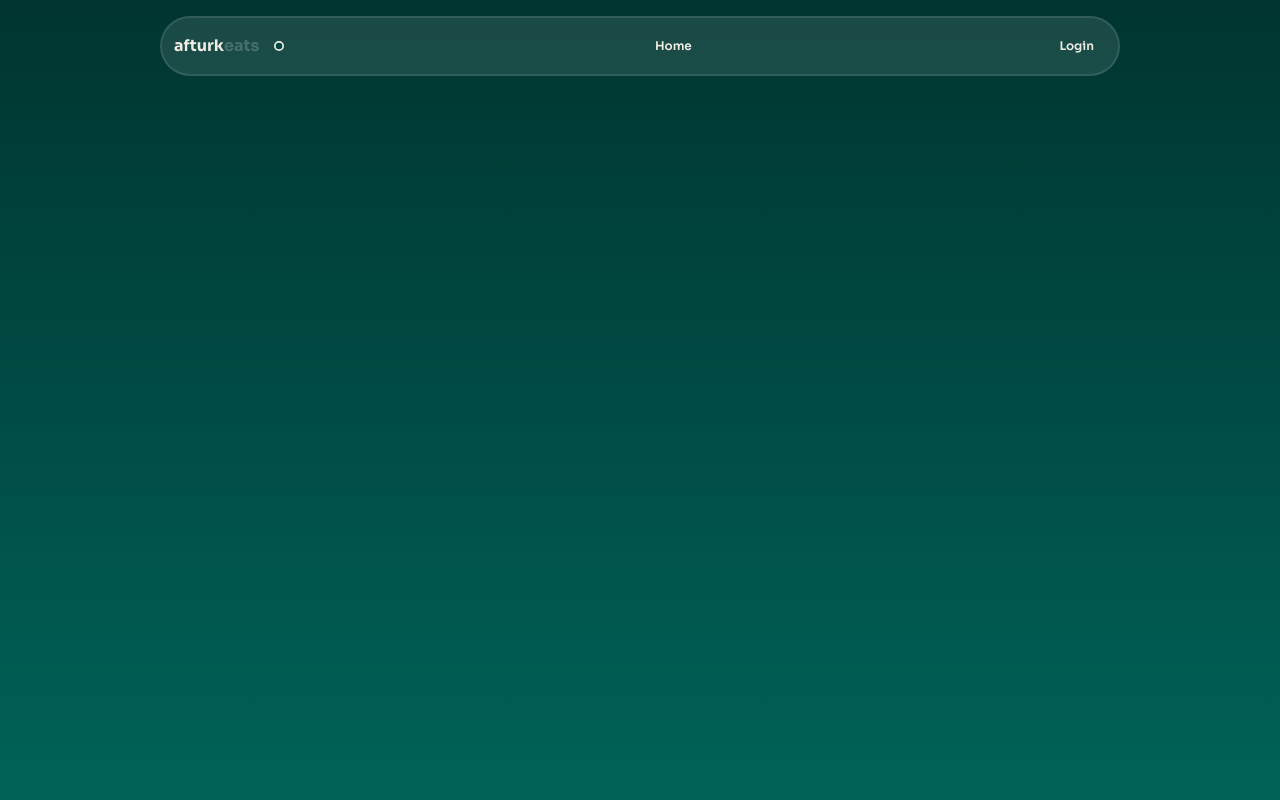
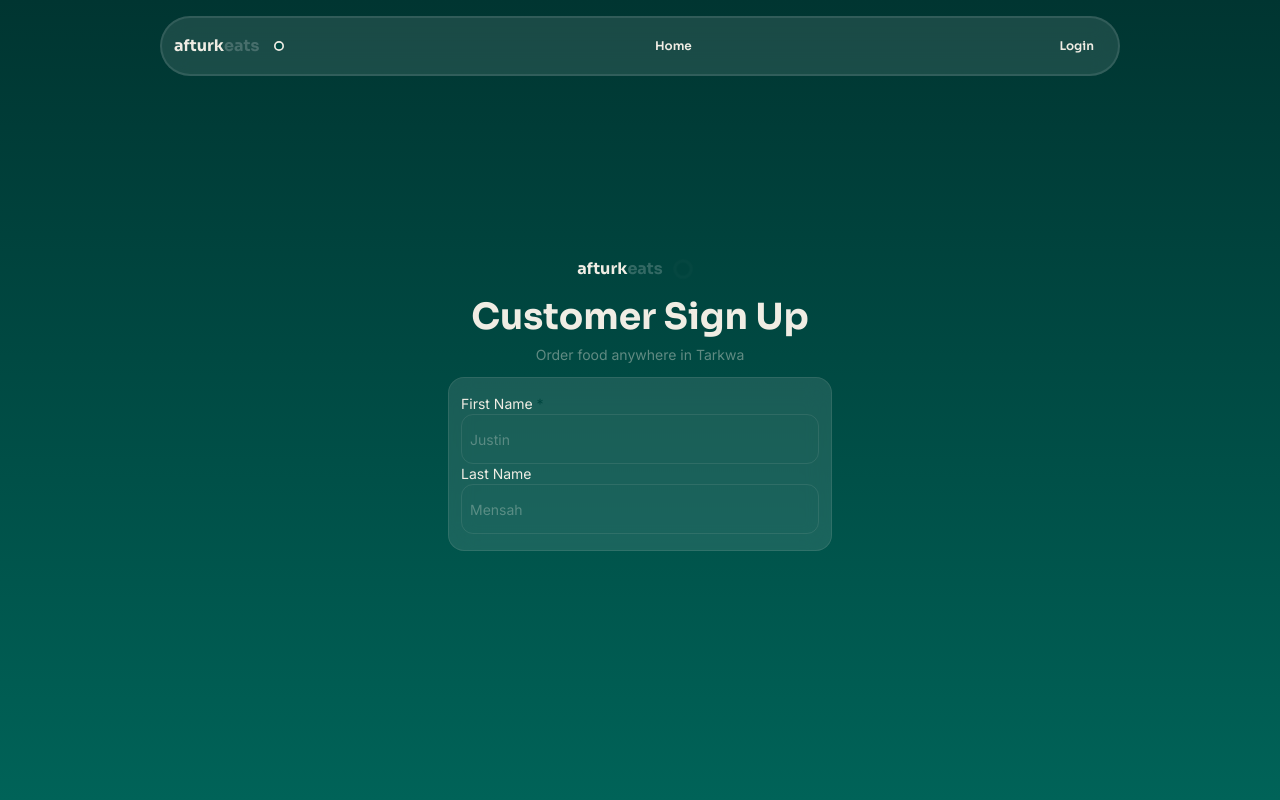
Before and after one commit to johnston-kweku/afturk-eats, a Django app: page /register/ in a window 1280 px wide. Run offline with Django 5.2, Linux system fonts and the light colour scheme.

Commit message:
On sign up

```diff
--- a/accounts/templates/accounts/login.html
+++ b/accounts/templates/accounts/login.html
@@ -32,7 +32,7 @@
             <!-- Username -->
             <span class="flex flex-col items-start mt-3 gap-1">
                 <label for="username" class="text-sand-100/60 text-xs font-light">Username</label>
-                <input type="text" name="username" placeholder="your_username" class="border focus:ring-1 focus:ring-sand-100/30 outline-none border-sand-200/10 rounded-xl px-2 py-3 w-full placeholder:text-sand-100/30 text-sand-100 placeholder:text-sm caret-sand-100 placeholder:font-light" required>
+                <input type="text" name="username" id="username" autocomplete="username" placeholder="your_username" class="border focus:ring-1 focus:ring-sand-100/30 outline-none border-sand-200/10 rounded-xl px-2 py-3 w-full placeholder:text-sand-100/30 text-sand-100 placeholder:text-sm caret-sand-100 placeholder:font-light" required>
                 {% if errors.username %}
                     <p class="text-red-600 font-light text-xs">
                         {{ errors.username }}
@@ -43,7 +43,7 @@
             <!-- Password -->
             <span class="flex flex-col items-start mt-3 gap-1">
                 <label for="password" class="text-sand-100/60 text-xs font-light">Password</label>
-                <input type="password" name="password" placeholder="*************" class="border focus:ring-1 focus:ring-sand-100/30 outline-none border-sand-200/10 rounded-xl px-2 py-3 w-full placeholder:text-sand-100/30 placeholder:text-sm text-sand-100 caret-sand-100 placeholder:font-light" required>
+                <input type="password" name="password" id="password" placeholder="*************" class="border focus:ring-1 focus:ring-sand-100/30 outline-none border-sand-200/10 rounded-xl px-2 py-3 w-full placeholder:text-sand-100/30 placeholder:text-sm text-sand-100 caret-sand-100 placeholder:font-light" required>
                 {% if errors.password %}
                     <p class="text-red-600 font-light text-xs">
                         {{ errors.password }}
--- a/accounts/templates/register/customer_registration.html
+++ b/accounts/templates/register/customer_registration.html
@@ -1,4 +1,33 @@
 {% extends 'base.html' %}
 
 {% block content %}
+    <div class="w-11/12 sm:w-9/12 md:max-w-96 flex flex-col">
+        <span class="text-sand-100  mb-3 font-bold w-full flex flex-col gap-2 items-center justify-center">
+            <span class="flex items-center gap-0 font-display">
+                <p class="text-sand-100 font-bold text-base">afturk</p><span class="text-white/20 font-bold">eats</span><svg class="w-10 h-10 animate-ping" viewBox="0 0 24 24" fill="none" xmlns="http://www.w3.org/2000/svg" stroke="#f0ede4"><g id="SVGRepo_bgCarrier" stroke-width="0"></g><g id="SVGRepo_tracerCarrier" stroke-linecap="round" stroke-linejoin="round"></g><g id="SVGRepo_iconCarrier"> <path d="M12 9.5C13.3807 9.5 14.5 10.6193 14.5 12C14.5 13.3807 13.3807 14.5 12 14.5C10.6193 14.5 9.5 13.3807 9.5 12C9.5 10.6193 10.6193 9.5 12 9.5Z" fill="#004741"></path> </g></svg>
+            </span>
+            <p class="font-display text-3xl md:text-4xl">
+                Customer Sign Up
+            </p>
+            <p class="text-sand-100/40 font-light text-sm">
+                Order food anywhere in Tarkwa
+            </p>
+        </span>
+
+        <!-- Sign up form -->
+        <form method="post" class="w-full border border-sand-200/10 bg-white/10 backdrop-blur-md flex flex-col rounded-2xl px-3 py-4">
+            {% csrf_token %}
+            <span class="flex-col gap-4 w-full items-center">
+                <span class="flex flex-col w-full">
+                    <label for="first_name" class="text-sm font-light text-sand-100">First Name <span class="text-cyprus-700">*</span></label>
+                    <input type="text" name="first_name" id="first_name" placeholder="Justin" class="outline-none border focus:ring-1 focus:ring-sand-100/30 border-sand-200/10 rounded-xl px-2 py-3 w-full placeholder:text-sand-100/30 text-sand-100 placeholder:text-sm caret-sand-100 placeholder:font-light">
+                </span>
+                <span class="flex flex-col w-full">
+                    <label for="last_name" class="text-sm font-light text-sand-100">Last Name</label>
+                    <input type="text" name="last_name" id="last_name" placeholder="Mensah" class="outline-none border focus:ring-1 focus:ring-sand-100/30 border-sand-200/10 rounded-xl px-2 py-3 w-full placeholder:text-sand-100/30 text-sand-100 placeholder:text-sm caret-sand-100 placeholder:font-light">
+                </span>
+            </span>
+        </form>
+    </div>
+
 {% endblock content %}
--- a/static/src/css/style.css
+++ b/static/src/css/style.css
@@ -8,6 +8,7 @@
     --font-mono: ui-monospace, SFMono-Regular, Menlo, Monaco, Consolas, "Liberation Mono",
       "Courier New", monospace;
     --color-red-600: oklch(57.7% 0.245 27.325);
+    --color-red-700: oklch(50.5% 0.213 27.518);
     --color-black: #000;
     --color-white: #fff;
     --spacing: 0.25rem;
@@ -17,6 +18,16 @@
     --text-sm--line-height: calc(1.25 / 0.875);
     --text-base: 1rem;
     --text-base--line-height: calc(1.5 / 1);
+    --text-lg: 1.125rem;
+    --text-lg--line-height: calc(1.75 / 1.125);
+    --text-2xl: 1.5rem;
+    --text-2xl--line-height: calc(2 / 1.5);
+    --text-3xl: 1.875rem;
+    --text-3xl--line-height: calc(2.25 / 1.875);
+    --text-4xl: 2.25rem;
+    --text-4xl--line-height: calc(2.5 / 2.25);
+    --text-5xl: 3rem;
+    --text-5xl--line-height: 1;
     --font-weight-light: 300;
     --font-weight-bold: 700;
     --radius-xl: 0.75rem;
@@ -233,6 +244,9 @@
   .mt-3 {
     margin-top: calc(var(--spacing) * 3);
   }
+  .mb-3 {
+    margin-bottom: calc(var(--spacing) * 3);
+  }
   .block {
     display: block;
   }
@@ -361,6 +375,9 @@
   }
   .gap-2 {
     gap: calc(var(--spacing) * 2);
+  }
+  .gap-4 {
+    gap: calc(var(--spacing) * 4);
   }
   .rounded-2xl {
     border-radius: var(--radius-2xl);
@@ -535,9 +552,25 @@
   .font-serif {
     font-family: var(--font-serif);
   }
+  .text-2xl {
+    font-size: var(--text-2xl);
+    line-height: var(--tw-leading, var(--text-2xl--line-height));
+  }
+  .text-3xl {
+    font-size: var(--text-3xl);
+    line-height: var(--tw-leading, var(--text-3xl--line-height));
+  }
+  .text-4xl {
+    font-size: var(--text-4xl);
+    line-height: var(--tw-leading, var(--text-4xl--line-height));
+  }
   .text-base {
     font-size: var(--text-base);
     line-height: var(--tw-leading, var(--text-base--line-height));
+  }
+  .text-lg {
+    font-size: var(--text-lg);
+    line-height: var(--tw-leading, var(--text-lg--line-height));
   }
   .text-sm {
     font-size: var(--text-sm);
@@ -566,6 +599,9 @@
   }
   .text-red-600 {
     color: var(--color-red-600);
+  }
+  .text-red-700 {
+    color: var(--color-red-700);
   }
   .text-sand-100 {
     color: var(--color-sand-100);
@@ -775,6 +811,14 @@
     }
     .md\:max-w-96 {
       max-width: calc(var(--spacing) * 96);
+    }
+    .md\:text-4xl {
+      font-size: var(--text-4xl);
+      line-height: var(--tw-leading, var(--text-4xl--line-height));
+    }
+    .md\:text-5xl {
+      font-size: var(--text-5xl);
+      line-height: var(--tw-leading, var(--text-5xl--line-height));
     }
   }
 }
```
